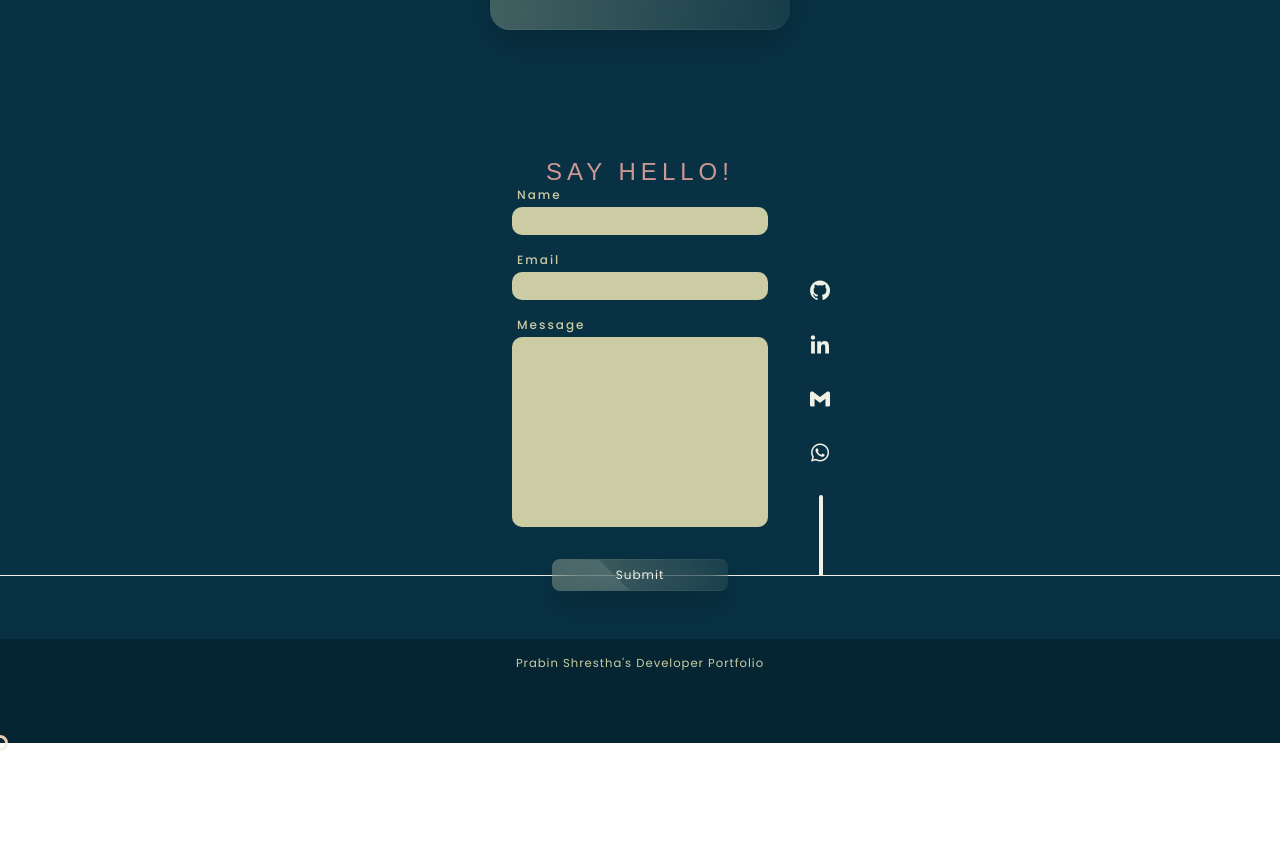
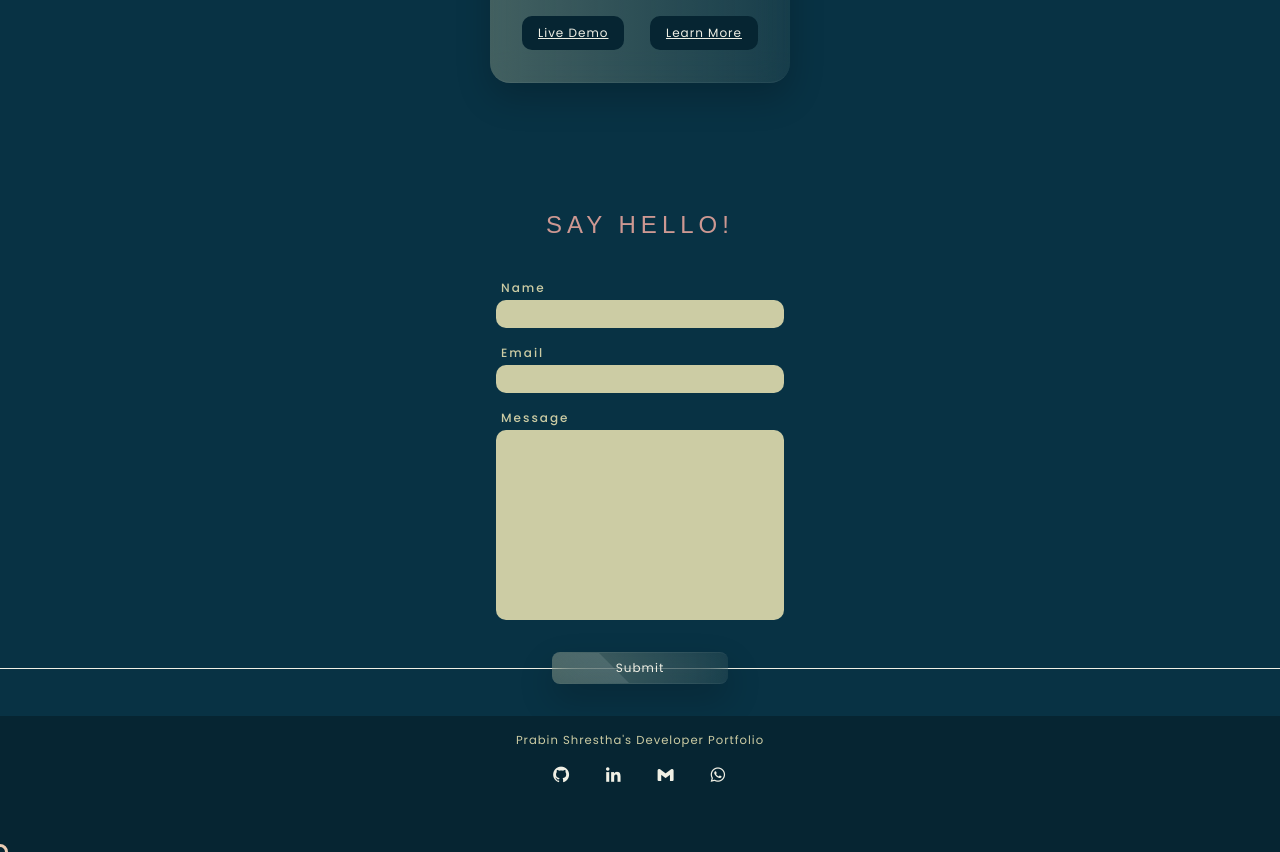
Before and after one commit to prabin-stha/dev-portfolio, a website built with Parcel: page src/index.html in a window 1280 px wide. Shown: the part 1783-2635 px from the top of the page. Before the commit the page ends 2526 px from the top, so only its background shows below. Built offline with nearby package versions, Linux system fonts and the light colour scheme; a web font is replaced by a local one.

Commit message:
Refined works, contact and footer section. Removed some js for social media animations.

```diff
--- a/src/index.html
+++ b/src/index.html
@@ -154,15 +154,14 @@
                 I have a set of tools and technologies that I am well acquainted
                 with. I've experimented with other programming languages such as
                 Python, Java, and C#, but JavaScript is the most comfortable
-                language for me to work with. I am also familiar with ReactJS
-                and other various JavaScript libraries for building a modern web
-                application.
+                language for me to work with.
+                <!-- I am also familiar with ReactJS and other various JavaScript libraries for building a modern web application. -->
               </p>
               <div class="about__cards">
                 <div class="about__card cursor-hover">
                   <div class="about__card-title">Frontend</div>
                   <div class="about__card-desc">
-                    HTML5, CSS3, Sass, JavaScript, ReactJS
+                    HTML5, CSS3, Sass, JavaScript
                   </div>
                 </div>
                 <div class="about__card cursor-hover">
@@ -194,8 +193,8 @@
             </div>
             <div class="works__cards">
               <div class="works__card cursor-hover">
-                <div class="works__card-info-container">
-                  <div class="works__card-header">
+                <div>
+                  <div>
                     <img
                       class="works__card-img"
                       src="img/book.png"
@@ -252,7 +251,7 @@
                 <div class="contact__element">
                   <label class="contact__label" for="name">Name</label>
                   <input
-                    class="contact__input contact__input-textbox"
+                    class="contact__input"
                     type="text"
                     name="name"
                     required
@@ -261,7 +260,7 @@
                 <div class="contact__element">
                   <label class="contact__label" for="email">Email</label>
                   <input
-                    class="contact__input contact__input-textbox"
+                    class="contact__input"
                     type="email"
                     name="email"
                     required
@@ -279,33 +278,6 @@
                 </div>
               </div>
               <div class="button contact__button">
-                <div class="contact__social-links">
-                  <a
-                    href="https://github.com/prabin-stha"
-                    target="_blank"
-                    class="cursor-hover"
-                    ><i class="bx bxl-github contact__social-link"></i
-                  ></a>
-                  <a
-                    href="https://www.linkedin.com/in/prabin-shrestha-7b103521b/"
-                    target="_blank"
-                    class="cursor-hover"
-                    ><i class="bx bxl-linkedin contact__social-link"></i
-                  ></a>
-                  <a
-                    href="mailto:shresthaprabin315@gmail.com"
-                    target="_blank"
-                    class="cursor-hover"
-                    ><i class="bx bxl-gmail contact__social-link"></i
-                  ></a>
-                  <a
-                    href="https://wa.me/9779849338059"
-                    target="_blank"
-                    class="cursor-hover"
-                    ><i class="bx bxl-whatsapp contact__social-link"></i
-                  ></a>
-                  <div class="contact__social-line"></div>
-                </div>
                 <a href="" class="button__link cursor-hover"
                   ><input
                     class="contact__button-link"
@@ -323,11 +295,37 @@
     <footer class="footer">
       <div class="footer__container container">
         <h3 class="footer__title">Prabin Shrestha's Developer Portfolio</h3>
+        <div class="social-links">
+          <a
+            href="https://github.com/prabin-stha"
+            target="_blank"
+            class="cursor-hover"
+            ><i class="bx bxl-github social-link"></i
+          ></a>
+          <a
+            href="https://www.linkedin.com/in/prabin-shrestha-7b103521b/"
+            target="_blank"
+            class="cursor-hover"
+            ><i class="bx bxl-linkedin social-link"></i
+          ></a>
+          <a
+            href="mailto:shresthaprabin315@gmail.com"
+            target="_blank"
+            class="cursor-hover"
+            ><i class="bx bxl-gmail social-link"></i
+          ></a>
+          <a
+            href="https://wa.me/9779849338059"
+            target="_blank"
+            class="cursor-hover"
+            ><i class="bx bxl-whatsapp social-link"></i
+          ></a>
+        </div>
       </div>
     </footer>
     <div class="cursor"></div>
 
-    <!-- Javascript -->
+    <!--* Javascript -->
     <script type="module" src="main.js"></script>
   </body>
 </html>
--- a/src/main.js
+++ b/src/main.js
@@ -2,12 +2,11 @@ import 'vanilla-tilt';
 
 /**
  ** Tilt card animation for Desktop and Laptop
- *! ResizeObserver is observing width of 1200 so desktop falling less than that width will not have tilt effect
+ *! ResizeObserver is observing width of 1200 so desktop falling less than that width will not have tilt effect, section title hover gif animation and custom cursor animation
  */
 (function () {
   const bodyObserver = new ResizeObserver(entries => {
     const bodyObj = entries[0];
-    console.log(bodyObj.contentRect.width);
 
     if (bodyObj.contentRect.width >= 1200) {
       //* Tilt Animations
@@ -95,7 +94,7 @@ import 'vanilla-tilt';
     section.classList.add('section__hidden');
   });
 
-  // Animation for contact button line and social media icons
+  // Animation for contact section fade-in and contact button line
   const contactContainer = document.querySelector(
     '.section__contact-container'
   );
@@ -107,12 +106,6 @@ import 'vanilla-tilt';
       document
         .querySelector('.contact__form')
         .classList.add('contact__button-show-line');
-      document
-        .querySelector('.contact__social-links')
-        .classList.add('contact__show-socials');
-      document
-        .querySelector('.contact__social-line')
-        .classList.add('contact__show-social-line');
       observer.unobserve(entry.target);
     },
     {
--- a/src/styles.css
+++ b/src/styles.css
@@ -1,6 +1,6 @@
 @import url('https://fonts.googleapis.com/css2?family=Francois+One&family=Poppins:wght@400;500;600;700&display=swap');
 
-/* CSS Variables */
+/* #region ---------- Root Document CSS Variables */
 :root {
   /* Font Family */
   --font-family-body: 'Poppins', sans-serif;
@@ -20,27 +20,23 @@
   --font-weight-bold: 700;
 
   /* Colors */
-  --blue-dark: #083244;
-  --blue-extra-dark: #062532;
-  --blue-light: #0d5472;
-  --white-dark: #cccca4;
-  --white-light: #f0f0e5;
-
-  /* z-index */
-  --z-btn: 5;
-  --z-tooltip: 10;
-  --z-fixed: 100;
-  --z-modal: 1000;
+  --blue-dark: hsl(198, 79%, 15%);
+  --blue-extra-dark: hsl(198, 79%, 11%);
+  --blue-light: hsl(198, 80%, 25%);
+  --white-dark: hsl(60, 28%, 72%);
+  --white-light: hsl(60, 28%, 92%);
+  --color-accent: hsla(8, 100%, 83%, 0.8);
 
   /* Heights and Widths */
   --header-height: 5rem;
   --container-width: 968px;
 
-  /* Units */
+  /* Animation Unit */
   --cubic-bezier: cubic-bezier(0.66, -0.01, 0.55, 0.99);
 }
+/* #endregion */
 
-/* Resets and Base Styles */
+/* #region ---------- Resets & Base Styles */
 * {
   margin: 0;
   padding: 0;
@@ -83,24 +79,6 @@ textarea {
   letter-spacing: 1px;
 }
 
-h1,
-h2,
-h3 {
-  font-weight: var(--font-weight-semi-bold);
-}
-
-h1 {
-  font-size: var(--font-size-h1);
-}
-
-h2 {
-  font-size: var(--font-size-h2);
-}
-
-h3 {
-  font-size: var(--font-size-h3);
-}
-
 ul {
   list-style: none;
 }
@@ -118,6 +96,7 @@ img {
   max-width: 100%;
   height: auto;
 }
+/* #endregion */
 
 /* #region ---------- Reusable CSS Classes */
 .container {
@@ -135,12 +114,17 @@ img {
   transition-property: opacity, transform;
 }
 
+.section__hidden {
+  opacity: 0;
+  transform: translateY(8rem);
+}
+
 .section__title {
   font-family: var(--font-family-heading);
   color: rgba(255, 178, 166, 0.8);
   letter-spacing: 5px;
   font-size: var(--font-size-h2);
-  transition: color 200ms var(--cubic-bezier);
+  transition: color 250ms var(--cubic-bezier);
 }
 
 .section__gif {
@@ -158,7 +142,22 @@ img {
 .section__gif.show {
   display: inline;
   opacity: 1;
-  z-index: var(--z-btn);
+  z-index: 5;
+}
+
+.social-links {
+  display: flex;
+  gap: 2rem;
+}
+
+.social-link {
+  color: var(--white-light);
+  font-size: 1.2rem;
+  transition: transform 200ms var(--cubic-bezier);
+}
+
+.social-link:hover {
+  transform: scale(1.3);
 }
 
 .button {
@@ -189,7 +188,7 @@ img {
   border-bottom: 1px solid rgba(255, 255, 255, 0.05);
   border-radius: 8px;
   color: var(--white-light);
-  z-index: var(--z-btn);
+  z-index: 5;
   overflow: hidden;
   backdrop-filter: blur(15px);
   transition: color 100ms ease-in;
@@ -238,30 +237,9 @@ img {
   background-color: var(--white-light);
   width: 50vw;
 }
-
-.section__hidden {
-  opacity: 0;
-  transform: translateY(8rem);
-}
-
-.social-links {
-  display: flex;
-  gap: 2rem;
-}
-
-.social-link {
-  color: var(--white-light);
-  font-size: 1.2rem;
-  transition: transform 200ms var(--cubic-bezier);
-}
-
-.social-link:hover {
-  transform: scale(1.3);
-}
 /* #endregion */
 
-/** ---------- Nav Element ----------*/
-
+/* #region ---------- Navigation */
 .nav {
   position: fixed;
   bottom: 1rem;
@@ -281,7 +259,7 @@ img {
   border-top: 1px solid rgba(255, 255, 255, 0.05);
   border-bottom: 1px solid rgba(255, 255, 255, 0.05);
   backdrop-filter: blur(5px);
-  z-index: var(--z-fixed);
+  z-index: 10;
   animation: nav 700ms var(--cubic-bezier);
   overflow: hidden;
 }
@@ -337,6 +315,7 @@ img {
   background-color: rgba(255, 178, 166, 0.8);
   border-radius: 10px;
 }
+/* #endregion */
 
 /* #region ---------- Header */
 #header {
@@ -553,7 +532,7 @@ img {
   justify-content: center;
   align-items: center;
   padding: 0.6rem 1rem;
-  background-color: rgba(255, 180, 168, 0.8);
+  background-color: var(--color-accent);
   box-shadow: 10px 10px 35px rgba(0, 0, 0, 0.3);
   color: var(--blue-extra-dark);
   width: 6rem;
@@ -605,7 +584,7 @@ img {
 .about__card {
   height: 120px;
   width: 160px;
-  background-color: rgba(255, 180, 168, 0.8);
+  background-color: var(--color-accent);
   color: var(--blue-extra-dark);
   box-shadow: 10px 10px 35px rgba(0, 0, 0, 0.3);
   border-radius: 10px;
@@ -638,12 +617,10 @@ img {
 }
 /* #endregion */
 
-/** Works Section */
+/* #region ---------- Works Section */
 #works {
-  position: relative;
   background-color: var(--blue-dark);
-  padding-top: 6rem;
-  padding-bottom: 4rem;
+  padding: 8rem 0 4rem 0;
 }
 
 .works__container {
@@ -656,6 +633,7 @@ img {
   display: flex;
   flex-wrap: wrap;
   justify-content: center;
+  padding-top: 2.5rem;
   gap: 2rem;
 }
 
@@ -707,6 +685,7 @@ img {
 
 .works__card-link {
   background-color: var(--blue-extra-dark);
+  font-size: var(--font-size-small);
   color: var(--white-light);
   text-decoration: underline;
   padding: 0.5rem 1rem;
@@ -717,12 +696,18 @@ img {
 .works__card-link:hover {
   transform: scale(1.2);
 }
+/* #endregion */
 
-/** ---------- Contact Section ---------- */
+/* #region ---------- Contact Section */
 #contact {
   background-color: var(--blue-dark);
   padding-top: 4rem;
-  padding-bottom: 3rem;
+  padding-bottom: 2rem;
+}
+
+.section__contact-container {
+  transition: all 700ms var(--cubic-bezier);
+  transition-property: opacity, transform;
 }
 
 .contact__container {
@@ -735,6 +720,7 @@ img {
   display: flex;
   flex-direction: column;
   gap: 2rem;
+  padding-top: 2.5rem;
 }
 
 .contact__label {
@@ -774,7 +760,6 @@ img {
   border: none;
   background: rgba(255, 255, 255, 0);
   color: var(--white-light);
-  z-index: var(--z-btn);
 }
 
 .contact__form > .contact__button::before,
@@ -803,77 +788,21 @@ img {
 .button__link:hover > .contact__button-link {
   color: var(--white-dark);
 }
+/* #endregion */
 
-.contact__social-links {
-  position: absolute;
-  bottom: 50%;
-  left: 13.5rem;
+/* #region ---------- Footer */
+.footer {
+  background-color: var(--blue-extra-dark);
+  height: 8.5rem;
   display: flex;
-  align-items: center;
-  flex-direction: column;
-  gap: 1.7rem;
-  opacity: 0;
+  justify-content: center;
 }
 
-.contact__social-link {
-  color: var(--white-light);
-  font-size: 1.5rem;
-}
-
-.contact__social-link:hover {
-  color: var(--white-dark);
-  transform: translateY(-2px);
-}
-
-.contact__social-line {
-  height: 0;
-  width: 4px;
-  border-radius: 10px 10px 0 0;
-  background-color: var(--white-light);
-}
-
-.contact__show-socials {
-  animation: social 200ms var(--cubic-bezier);
-  animation-delay: 800ms;
-  animation-fill-mode: forwards;
-}
-
-@keyframes social {
-  from {
-    opacity: 0;
-  }
-  to {
-    opacity: 1;
-  }
-}
-
-.contact__show-social-line {
-  animation: social-line 500ms var(--cubic-bezier);
-  animation-delay: 1000ms;
-  animation-fill-mode: forwards;
-}
-
-@keyframes social-line {
-  from {
-    height: 0;
-  }
-  to {
-    height: 5rem;
-  }
-}
-
-.section__contact-container {
-  transition: all 700ms var(--cubic-bezier);
-  transition-property: opacity, transform;
-}
-
-/** ---------- Footer ---------- */
-.footer {
-  background-color: var(--blue-extra-dark);
-  height: 6.5rem;
+.footer__container {
   display: flex;
-  justify-content: center;
-  padding: 0 0 3rem 0;
+  flex-direction: column;
+  align-items: center;
+  gap: 1rem;
 }
 
 .footer__title {
@@ -883,6 +812,7 @@ img {
   padding-top: 1rem;
   letter-spacing: 1px;
 }
+/* #endregion */
 
 /* #region ---------- Cursor */
 .cursor {
@@ -938,7 +868,7 @@ img {
 
 /* #region ---------- Media */
 @media screen and (min-width: 468px) {
-  /* #region Home Section */
+  /* ---------- Home Section */
   .home__title {
     font-size: 0.825rem;
   }
@@ -951,37 +881,32 @@ img {
     font-size: 1.125rem;
     letter-spacing: 3px;
   }
-  /* #endregion */
 
-  /* .skills__cards {
-    grid-template-columns: 1fr 1fr;
+  /* ---------- Works Section */
+  .works__card-link {
+    font-size: var(--font-size-normal);
   }
 
-  .skills__card-last {
-    grid-column: 1 / span 2;
-    justify-self: center;
-  } */
-
+  /* ---------- Contact Section */
   .contact__input {
-    width: 16rem;
+    width: 18rem;
   }
 
-  .contact__social-links {
-    left: 16rem;
-  }
-
+  /* ---------- Works Section */
   .works__card {
     width: 300px;
   }
 }
 
 @media screen and (min-width: 668px) {
+  /* ---------- Home Section */
   .home__box::before {
     content: 'HELLO!';
   }
 }
 
 @media screen and (min-width: 768px) {
+  /* ---------- About Section */
   .about__layer-top {
     height: 10%;
   }
@@ -990,6 +915,7 @@ img {
     height: 10%;
   }
 
+  /* Navigation */
   .nav__list {
     gap: 2rem;
   }
```
